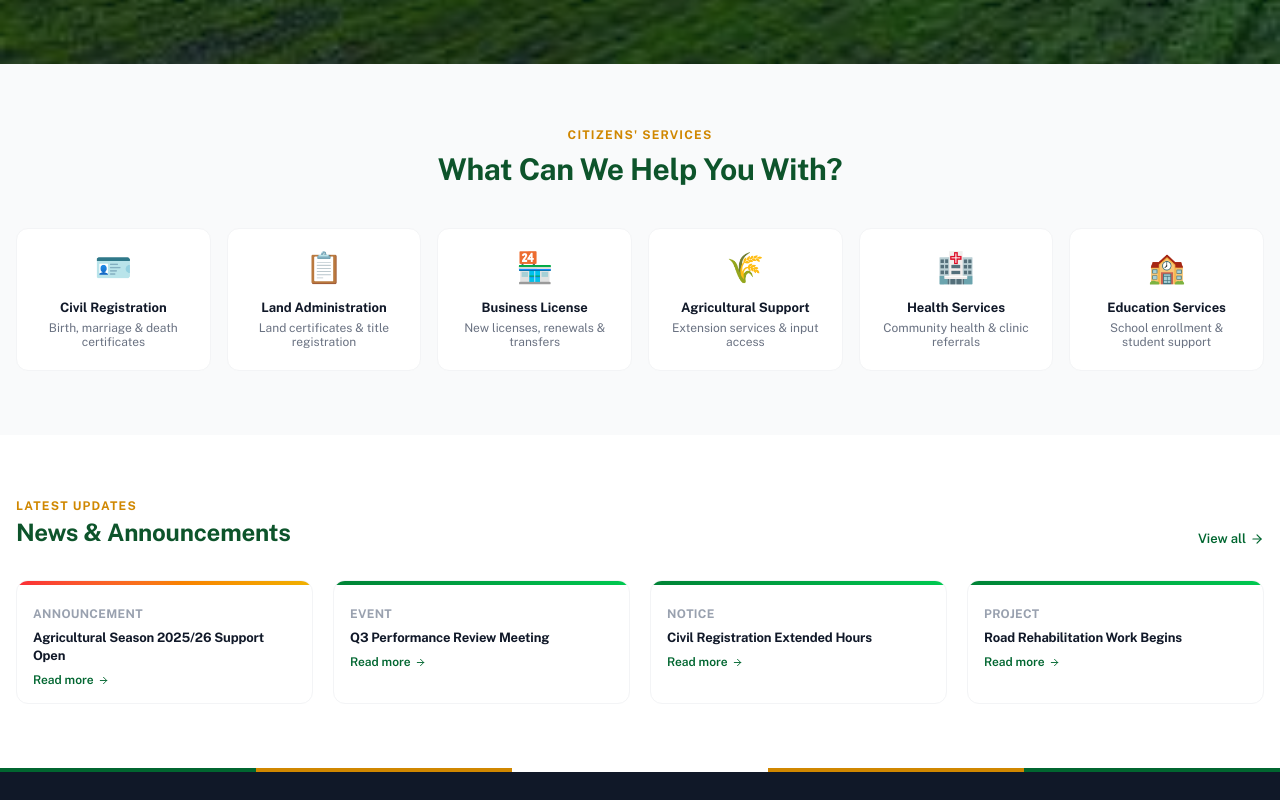
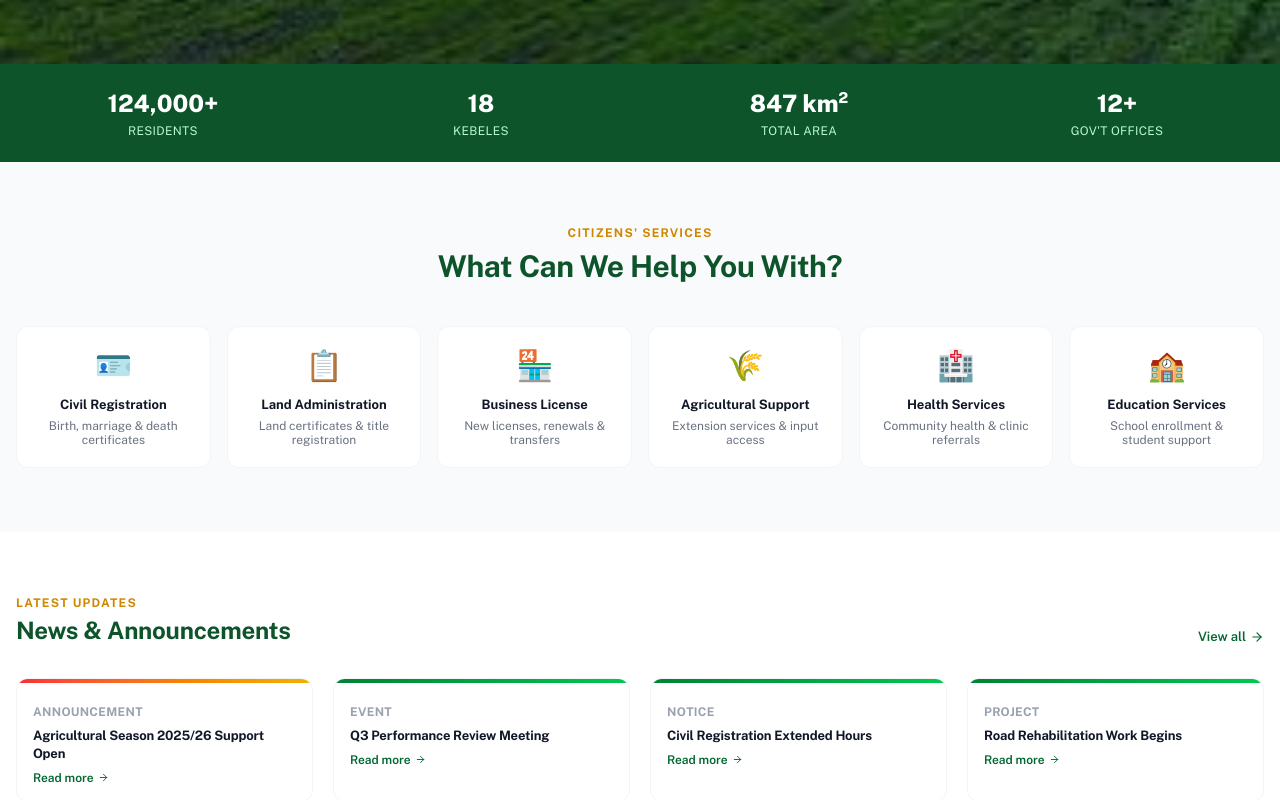
Before and after one commit to dawit-gt/hurumu-woreda-project, a Next.js app in the folder hurumu-web/: page / in a window 1280 px wide. Shown: the part 600-1400 px from the top of the page. Built offline with nearby package versions, Linux system fonts and the light colour scheme.

Commit message:
fixing the language misspelling

```diff
--- a/hurumu-web/app/(public)/page.tsx
+++ b/hurumu-web/app/(public)/page.tsx
@@ -91,16 +91,87 @@ const services = [
 ];
 
 const stats = [
-  { value: "124,000+", label: "Residents" },
-  { value: "18", label: "Kebeles" },
-  { value: "847 km²", label: "Total Area" },
-  { value: "12+", label: "Gov't Offices" },
+  {
+    value: "124,000+",
+    label: { en: "Residents", om: "Jiraattota", am: "ነዋሪዎች" },
+  },
+  {
+    value: "18",
+    label: { en: "Kebeles", om: "Kebeleewwan", am: "ቀበሌዎች" },
+  },
+  {
+    value: "847 km²",
+    label: { en: "Total Area", om: "Bal'ina Guutuu", am: "አጠቃላይ ስፋት" },
+  },
+  {
+    value: "12+",
+    label: { en: "Gov't Offices", om: "Waajjirawwan Mootummaa", am: "የመንግስት ቢሮዎች" },
+  },
+];
+
+const newsItems = [
+  {
+    tag: { en: "Announcement", om: "Beeksisa", am: "ማስታወቂያ" },
+    title: {
+      en: "Agricultural Season 2025/26 Support Open",
+      om: "Deeggarsi Waggaa Qonnaa 2025/26 Banameera",
+      am: "የ2025/26 የግብርና ወቅት ድጋፍ ተከፍቷል",
+    },
+    isUrgent: true,
+  },
+  {
+    tag: { en: "Event", om: "Sagantaa", am: "ዝግጅት" },
+    title: {
+      en: "Q3 Performance Review Meeting",
+      om: "Walga'ii Ilaalcha Raawwii Kwaartaala 3ffaa",
+      am: "የ3ኛ ሩብ ዓመት አፈጻጸም ግምገማ ስብሰባ",
+    },
+    isUrgent: false,
+  },
+  {
+    tag: { en: "Notice", om: "Beeksisa", am: "ማሳወቂያ" },
+    title: {
+      en: "Civil Registration Extended Hours",
+      om: "Sa'aatiin Galmee Ummataa Dabalameera",
+      am: "የዜጎች ምዝገባ የስራ ሰዓት ተራዝሟል",
+    },
+    isUrgent: false,
+  },
+  {
+    tag: { en: "Project", om: "Piroojektii", am: "ፕሮጀክት" },
+    title: {
+      en: "Road Rehabilitation Work Begins",
+      om: "Hojiin Suphaa Daandii Jalqabame",
+      am: "የመንገድ ጥገና ስራ ተጀመረ",
+    },
+    isUrgent: false,
+  },
 ];
 
 export default function HomePage() {
   return (
     <>
       <HeroCarousel />
+
+      {/* Stats bar */}
+      <section className="bg-green-900 py-6 px-4">
+        <div className="max-w-7xl mx-auto grid grid-cols-2 md:grid-cols-4 gap-6 text-center">
+          {stats.map((stat) => (
+            <div key={stat.value}>
+              <div className="text-2xl font-extrabold text-white">
+                {stat.value}
+              </div>
+              <div className="text-xs text-green-200 uppercase tracking-wide mt-1">
+                <LocalizedText
+                  en={stat.label.en}
+                  om={stat.label.om}
+                  am={stat.label.am}
+                />
+              </div>
+            </div>
+          ))}
+        </div>
+      </section>
 
       {/* Services */}
       <section className="bg-gray-50 py-16 px-4">
@@ -182,31 +253,35 @@ export default function HomePage() {
             </Link>
           </div>
           <div className="grid md:grid-cols-2 lg:grid-cols-4 gap-5">
-            {[
-              "Agricultural Season 2025/26 Support Open",
-              "Q3 Performance Review Meeting",
-              "Civil Registration Extended Hours",
-              "Road Rehabilitation Work Begins",
-            ].map((title, i) => (
+            {newsItems.map((item, i) => (
               <div
                 key={i}
                 className="border border-gray-100 rounded-xl overflow-hidden hover:shadow-md transition"
               >
                 <div
-                  className={`h-1 ${i === 0 ? "bg-gradient-to-r from-red-500 to-yellow-500" : "bg-gradient-to-r from-green-700 to-green-500"}`}
+                  className={`h-1 ${item.isUrgent ? "bg-gradient-to-r from-red-500 to-yellow-500" : "bg-gradient-to-r from-green-700 to-green-500"}`}
                 />
                 <div className="p-4">
                   <span className="text-xs font-bold uppercase tracking-wide text-gray-400">
-                    {["Announcement", "Event", "Notice", "Project"][i]}
+                    <LocalizedText
+                      en={item.tag.en}
+                      om={item.tag.om}
+                      am={item.tag.am}
+                    />
                   </span>
                   <h3 className="text-sm font-bold text-gray-900 mt-1 mb-2 leading-snug">
-                    {title}
+                    <LocalizedText
+                      en={item.title.en}
+                      om={item.title.om}
+                      am={item.title.am}
+                    />
                   </h3>
                   <Link
                     href="/news"
                     className="text-xs font-semibold text-green-800 hover:underline flex items-center gap-1"
                   >
-                    Read more <ArrowRight size={11} />
+                    <LocalizedText en="Read more" om="Dabalataan Ilaali" am="ተጨማሪ ያንብቡ" />
+                    <ArrowRight size={11} />
                   </Link>
                 </div>
               </div>
--- a/hurumu-web/components/HeroCarousel.tsx
+++ b/hurumu-web/components/HeroCarousel.tsx
@@ -67,6 +67,12 @@ const slides = [
   },
 ];
 
+const badgeText = {
+  en: "Hurumu Woreda · Community Services",
+  om: "Hurumu Woreeda · Tajaajila Hawaasaa",
+  am: "ሁሩሙ ወረዳ · የማህበረሰብ አገልግሎት",
+};
+
 const AUTO_ADVANCE_MS = 8000;
 
 export default function HeroCarousel() {
@@ -100,6 +106,12 @@ export default function HeroCarousel() {
     activeSlide.actionLabel.om,
     activeSlide.actionLabel.am,
   );
+  const badge = selectByLanguage(
+    language,
+    badgeText.en,
+    badgeText.om,
+    badgeText.am,
+  );
 
   const navDots = useMemo(
     () => (
@@ -132,7 +144,7 @@ export default function HeroCarousel() {
         <div className="grid gap-10 lg:grid-cols-[0.9fr,1.1fr] items-center">
           <div className="relative z-10 text-white">
             <div className="inline-flex items-center gap-2 bg-yellow-500/20 border border-yellow-400/40 rounded-full px-4 py-2 text-xs font-semibold uppercase tracking-widest text-yellow-100 mb-6">
-              Hurumu Woreda · Community Services
+              {badge}
             </div>
             <h1 className="text-3xl sm:text-4xl lg:text-5xl font-extrabold leading-tight mb-6">
               {title}
```
